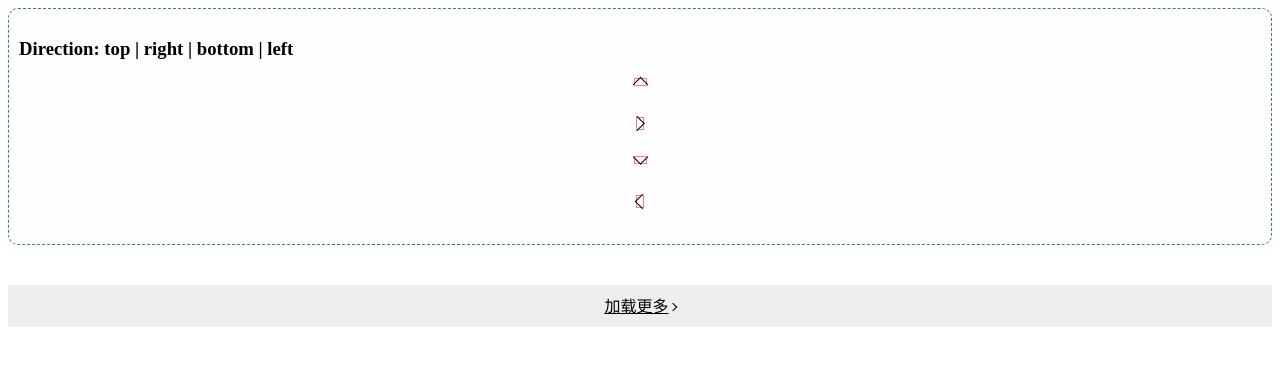
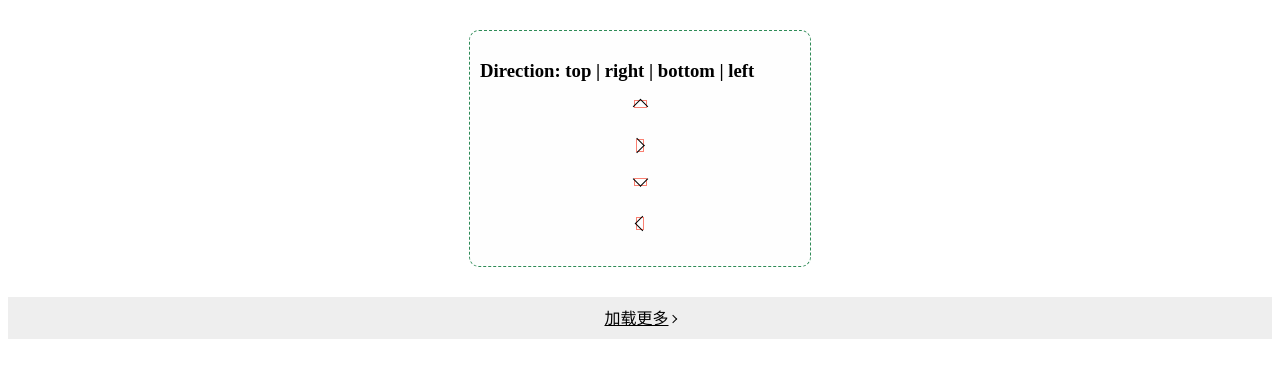
Before and after one commit to afeiship/webkit-sassui-icon-line-arrow, a website: page docs/index.html in a window 1280 px wide. Drawn offline with Linux system fonts and the light colour scheme.

Commit message:
issue: opmtiz doecs

```diff
--- a/docs/test.css
+++ b/docs/test.css
@@ -39,11 +39,12 @@
 
 /*webkit-sassui-icon-line-arrow End*/
 .test-webkit-sassui-icon-line-arrow {
+  width: 320px;
+  margin: 30px auto;
   border: 1px dashed seagreen;
   background: #fefefe;
   border-radius: 10px;
   padding: 10px;
-  margin-bottom: 40px;
 }
 
 .test-webkit-sassui-icon-line-arrow p {
```
